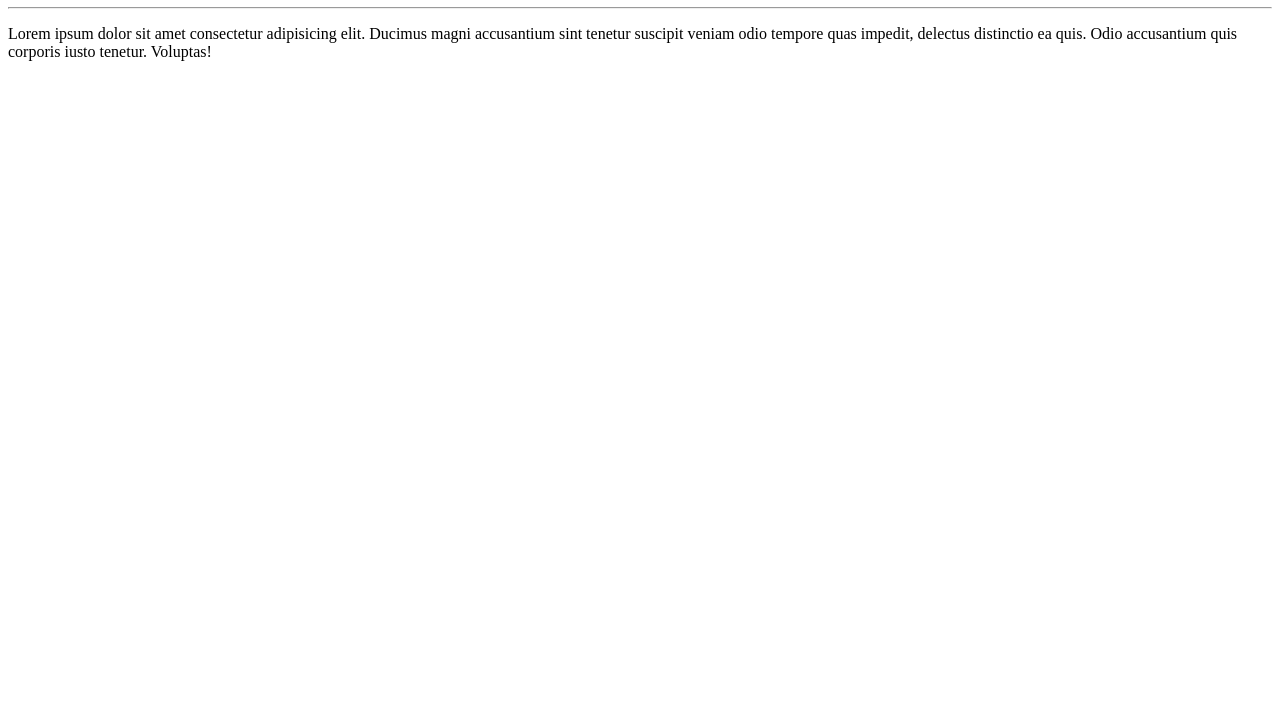
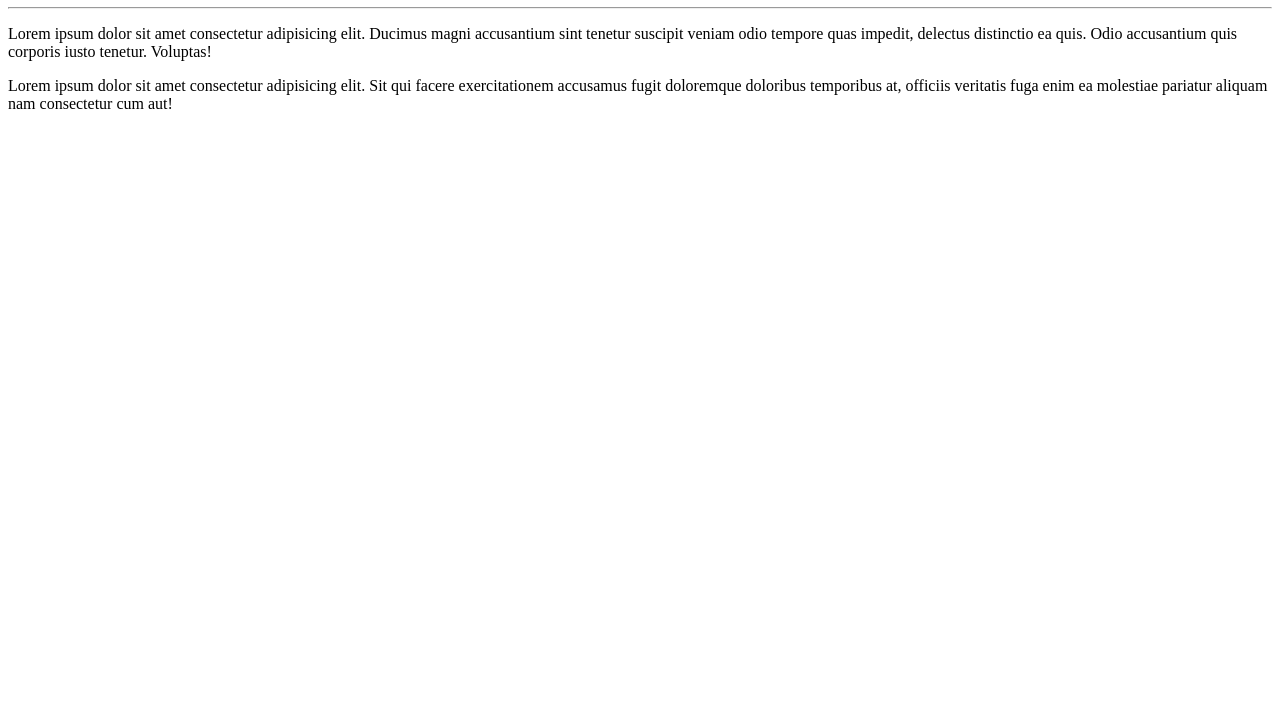
Before and after one commit to felipemattosls/Ola-Mundo, a plain HTML site: page site-exemplo/index.html in a window 1280 px wide. Shown: the part 73-800 px from the top of the page. Drawn offline with Linux system fonts and the light colour scheme.

Commit message:
Adicionei um paragrafo

```diff
--- a/site-exemplo/index.html
+++ b/site-exemplo/index.html
@@ -9,5 +9,6 @@
     <h1>Olá, Mundo!</h1>
     <hr>
     <p>Lorem ipsum dolor sit amet consectetur adipisicing elit. Ducimus magni accusantium sint tenetur suscipit veniam odio tempore quas impedit, delectus distinctio ea quis. Odio accusantium quis corporis iusto tenetur. Voluptas!</p>
+    <p>Lorem ipsum dolor sit amet consectetur adipisicing elit. Sit qui facere exercitationem accusamus fugit doloremque doloribus temporibus at, officiis veritatis fuga enim ea molestiae pariatur aliquam nam consectetur cum aut!</p>
 </body>
 </html>
```
